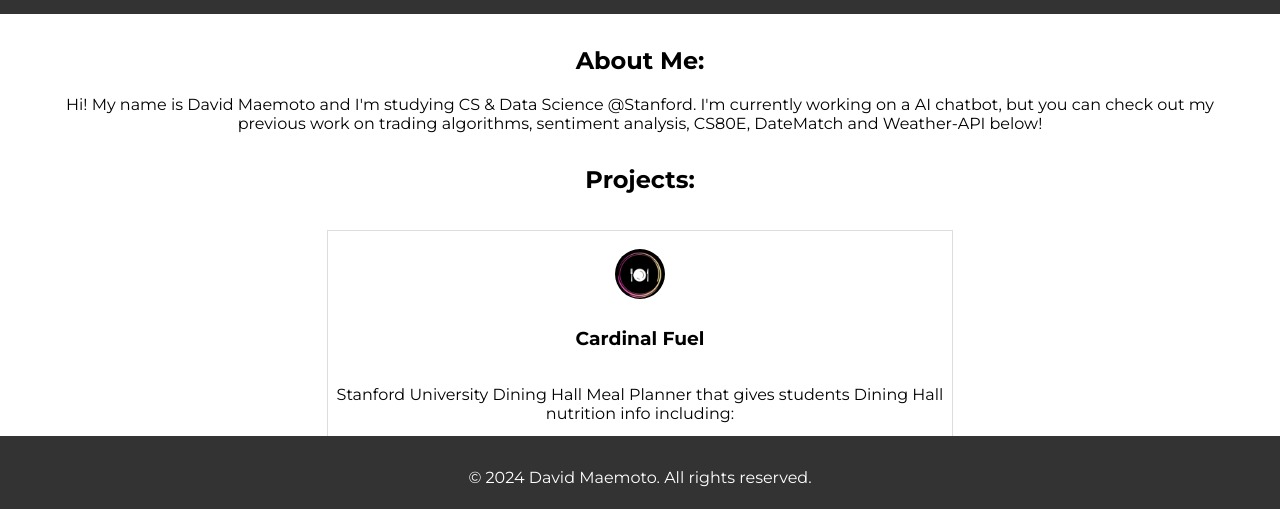
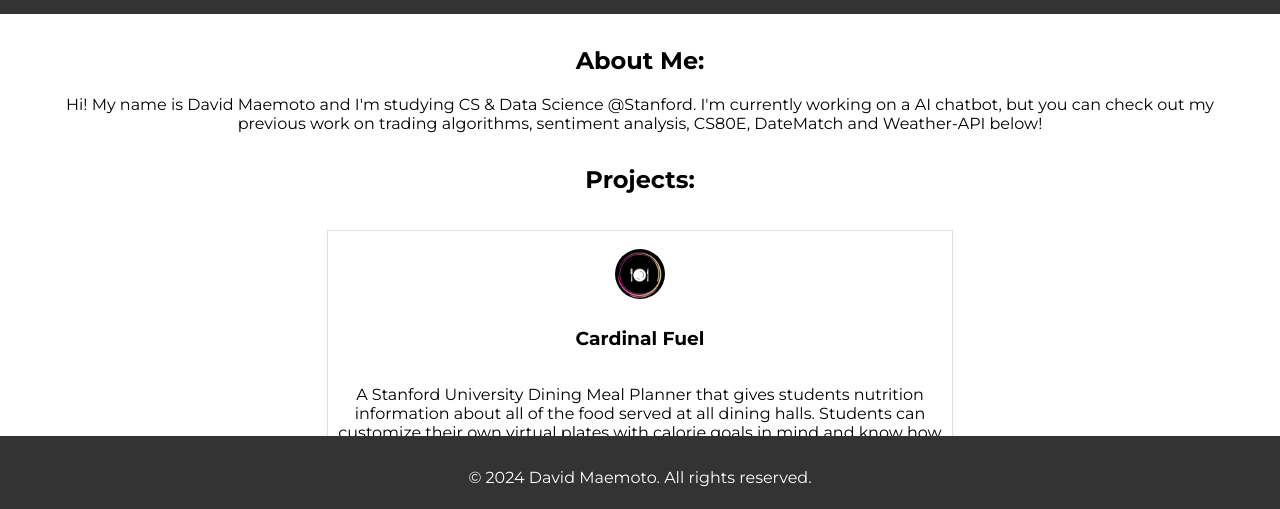
Before and after one commit to davidmaemoto/Personal_Website, a plain HTML site: page index.html in a window 1280 px wide. Shown: the part 281-790 px from the top of the page. Drawn offline with Linux system fonts and the light colour scheme.

Commit message:
Update index.html

```diff
--- a/index.html
+++ b/index.html
@@ -32,13 +32,9 @@
                 <img class="project-icon" src="cardinalfuel.png" alt="Cardinal Fuel Image">
                 <h3>Cardinal Fuel</h3>
                 <div class="project-details">
-                    <p>Stanford University Dining Hall Meal Planner that gives students Dining Hall nutrition info including: </p>
-                    <ul>
-                        <li>Calories (cals)</li>
-                        <li>Carbs (g)</li>
-                        <li>Fat (g)</li>
-                        <li>Protein (g)</li>
-                    </ul>
+                    <p>A Stanford University Dining Meal Planner that gives students nutrition information about all of the food
+                    served at all dining halls. Students can customize their own virtual plates with calorie goals in mind and
+                    know how many calories, carbs, fats, and proteins are in their daily meals.</p>
                 </div>
             </div>
 
```
